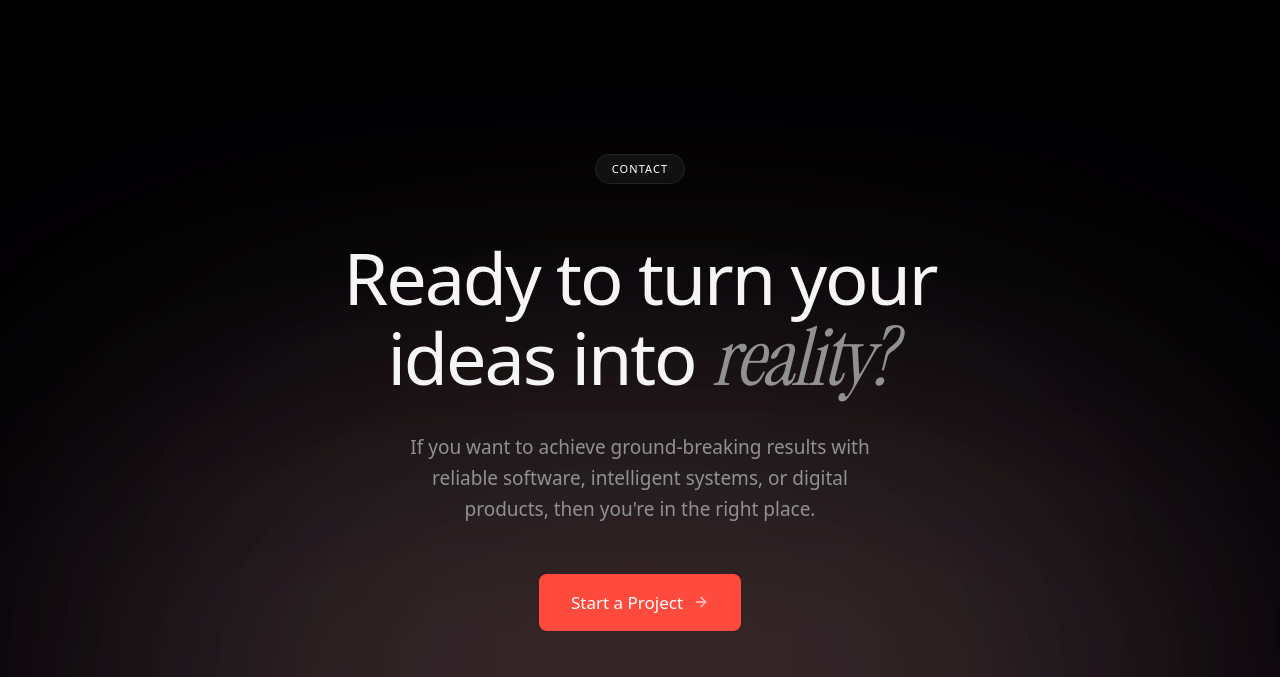
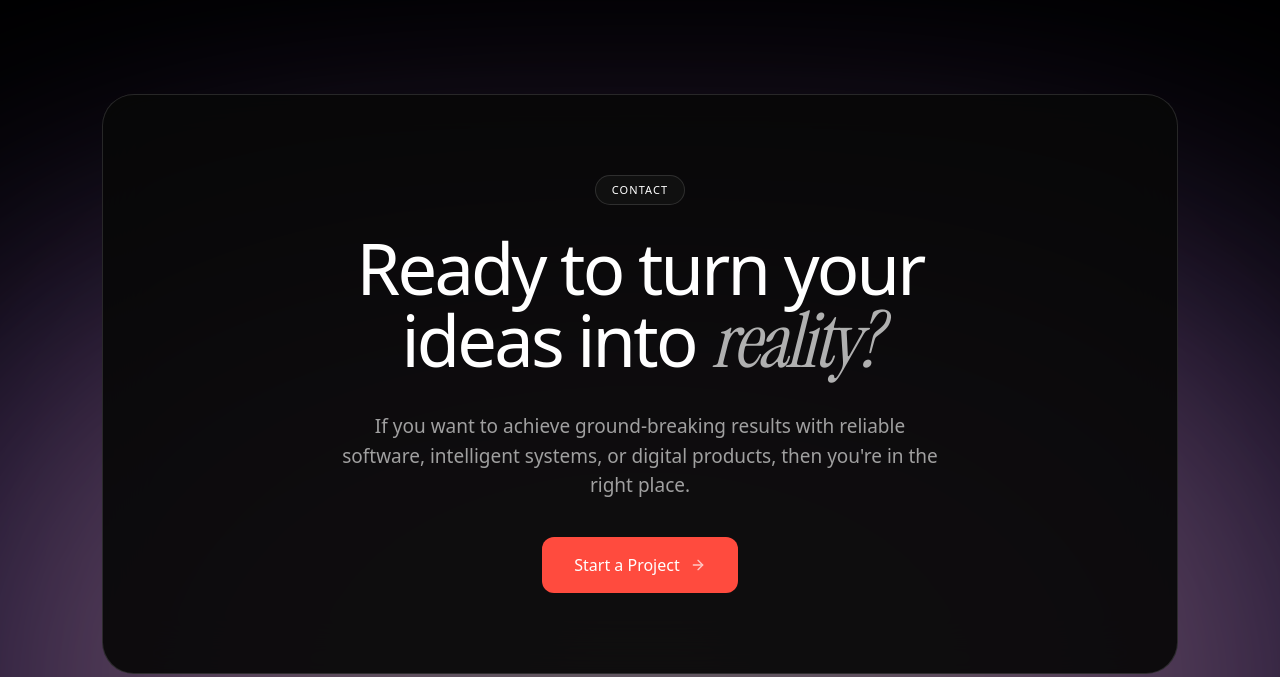
Before and after one commit to hyperqubegit/hyperqube-portfolio, a Next.js app: page / in a window 1280 px wide. Shown: the part 6254-6931 px from the top of the page. Built offline with nearby package versions, Linux system fonts and the light colour scheme.

Commit message:
feat: redesign Contact section as floating card with connected massive bloom

```diff
--- a/src/components/contact.tsx
+++ b/src/components/contact.tsx
@@ -8,56 +8,54 @@ import { SpectrumGlow } from "@/components/spectrum-glow";
 
 export function Contact() {
   const ref = useRef<HTMLDivElement>(null);
-  const isInView = useInView(ref, { once: true, margin: "-100px" });
 
   return (
     <section
       id="contact"
-      className="pt-16 pb-12 lg:pt-24 lg:pb-16 bg-[var(--color-brand-bg)] relative overflow-hidden"
+      className="pt-[80px] lg:pt-[100px] pb-[100px] lg:pb-[120px] bg-black relative z-10 overflow-hidden"
     >
-      {/* Heavy spectrum glow emerging from the bottom */}
-      <div className="absolute bottom-[-30%] left-1/2 -translate-x-1/2 w-full max-w-[1200px] aspect-[2/1] pointer-events-none">
-        <SpectrumGlow
-          variant="footer"
-          className="w-full h-full opacity-15"
-        />
-      </div>
-
-      <div
-        className="max-w-[1320px] mx-auto px-5 sm:px-8 lg:px-12 relative z-10"
+      <motion.div
         ref={ref}
+        initial={{ opacity: 0, y: 30 }}
+        whileInView={{ opacity: 1, y: 0 }}
+        viewport={{ once: true, margin: "-50px" }}
+        transition={{ duration: 0.8, ease: [0.16, 1, 0.3, 1] }}
+        className="w-[92vw] md:w-[90vw] lg:w-[min(84vw,1240px)] max-w-[1240px] mx-auto bg-[rgba(8,8,8,0.92)] border border-[rgba(255,255,255,0.13)] rounded-[28px] lg:rounded-[32px] px-6 py-16 lg:px-[40px] lg:py-[80px] relative z-10 flex flex-col items-center text-center backdrop-blur-xl"
       >
-        <div className="relative py-12 lg:py-16 flex flex-col items-center text-center max-w-[800px] mx-auto">
-          <div className="mb-12 lg:mb-14">
-            <span className="inline-flex items-center px-4 py-1.5 rounded-full bg-[#101010] border border-[var(--color-brand-border)] text-[11px] font-medium tracking-[0.1em] text-white uppercase">
+        <div className="mb-7">
+          <span className="inline-flex items-center px-4 py-1.5 rounded-full bg-[#101010] border border-[rgba(255,255,255,0.13)] text-[11px] font-medium tracking-[0.1em] text-white uppercase">
             Contact
           </span>
         </div>
 
-          <h2 className="text-[clamp(44px,6vw,72px)] font-medium tracking-[-0.03em] text-[var(--color-brand-text)] leading-[1.05] mb-8">
+        <h2 className="text-[clamp(48px,5.5vw,76px)] font-medium text-white leading-[1.0] tracking-[-0.04em] mb-7 lg:mb-8 max-w-[800px]">
           <span>Ready to turn your</span>
           <br className="hidden sm:block" />
           <span>
-              ideas into <em className="font-editorial italic font-normal text-[clamp(48px,6.5vw,80px)] text-[var(--color-brand-text-secondary)]">reality?</em>
+            ideas into <em className="font-editorial italic font-normal text-[clamp(52px,6vw,80px)] text-[#B0B0B0]">reality?</em>
           </span>
         </h2>
 
-          <p className="text-[17px] lg:text-[19px] text-[var(--color-brand-text-secondary)] leading-[1.65] mb-12 max-w-[500px]">
+        <p className="text-[17px] lg:text-[19px] text-[#A0A0A0] leading-[1.55] mb-8 lg:mb-9 max-w-[600px]">
           If you want to achieve ground-breaking results with reliable software, intelligent systems, or digital products, then you're in the right place.
         </p>
 
-          <motion.a
+        <a
           href="mailto:hyperqube.ff@gmail.com"
-            initial="hidden"
-            animate={isInView ? "show" : "hidden"}
-            variants={buttonReveal}
-            transition={{ delay: 1.0 }}
-            className="group inline-flex items-center gap-2.5 bg-[var(--color-brand-accent)] px-6 lg:px-8 py-3.5 lg:py-4 text-[16px] lg:text-[17px] font-medium text-white hover:bg-[var(--color-brand-accent-light)] transition-all duration-300 rounded-lg justify-center hover:-translate-y-1"
+          className="group inline-flex items-center justify-center gap-2.5 bg-[var(--color-brand-accent)] px-7 lg:px-8 h-[52px] lg:h-[56px] text-[16px] font-medium text-white hover:bg-[var(--color-brand-accent-light)] transition-all duration-300 rounded-[10px] lg:rounded-[12px] hover:-translate-y-1"
         >
           Start a Project
           <ArrowRight className="w-4 h-4 opacity-70 group-hover:translate-x-1 transition-transform" />
-          </motion.a>
-        </div>
+        </a>
+      </motion.div>
+
+      {/* Heavy spectrum glow emerging from behind the bottom of the card */}
+      <div className="absolute bottom-[-180px] lg:bottom-[-240px] left-1/2 -translate-x-1/2 w-[1000px] lg:w-[1300px] h-[600px] lg:h-[700px] pointer-events-none z-0">
+        <SpectrumGlow
+          variant="contact"
+          className="w-full h-full"
+          opacity={0.4}
+        />
       </div>
     </section>
   );
--- a/src/components/footer.tsx
+++ b/src/components/footer.tsx
@@ -2,12 +2,15 @@ import { SpectrumGlow } from "@/components/spectrum-glow";
 
 export function Footer() {
   return (
-    <footer className="bg-[#000000] border-t border-[var(--color-brand-border)] py-14 relative overflow-hidden">
+    <footer className="bg-[#000] border-t border-[rgba(255,255,255,0.08)] pt-[100px] pb-[32px] relative overflow-hidden">
       {/* Background glow spilling from contact */}
-      <SpectrumGlow
-        className="bottom-0 left-1/2 -translate-x-1/2 translate-y-1/2 w-[800px] h-[400px]"
-        opacity={0.06}
-      />
+      <div className="absolute top-[-250px] left-1/2 -translate-x-1/2 w-[1100px] lg:w-[1400px] h-[800px] pointer-events-none z-0">
+        <SpectrumGlow
+          variant="contact"
+          className="w-full h-full"
+          opacity={0.3}
+        />
+      </div>
 
       <div className="max-w-[1320px] mx-auto px-5 sm:px-8 lg:px-12 relative z-10">
         <div className="flex flex-col md:flex-row justify-between items-start md:items-center gap-8 mb-10">
@@ -23,14 +26,14 @@ export function Footer() {
                 <span className="text-[14px] font-normal tracking-[-0.01em] text-white leading-none">
                   HyperQube
                 </span>
-                <span className="text-[7px] font-normal tracking-[0.18em] text-[var(--color-brand-text-secondary)] uppercase leading-none mt-[2px]">
+                <span className="text-[7px] font-normal tracking-[0.18em] text-[#8A8A8A] uppercase leading-none mt-[2px]">
                   Software &bull; Data &bull; Intelligence
                 </span>
               </div>
             </div>
             <a
               href="mailto:hyperqube.ff@gmail.com"
-              className="text-[13px] text-[var(--color-brand-text-secondary)] hover:text-[var(--color-brand-accent)] transition-colors"
+              className="text-[13px] text-[#8A8A8A] hover:text-[var(--color-brand-accent)] transition-colors"
             >
               hyperqube.ff@gmail.com
             </a>
@@ -47,7 +50,7 @@ export function Footer() {
               <a
                 key={item.href}
                 href={item.href}
-                className="text-[13px] font-normal tracking-[0.04em] uppercase text-[var(--color-brand-text-secondary)] hover:text-[var(--color-brand-accent)] transition-colors"
+                className="text-[13px] font-normal tracking-[0.04em] uppercase text-[#8A8A8A] hover:text-[var(--color-brand-accent)] transition-colors"
               >
                 {item.label}
               </a>
@@ -55,11 +58,11 @@ export function Footer() {
           </nav>
         </div>
 
-        <div className="pt-6 border-t border-[var(--color-brand-border)] flex justify-between items-center">
-          <p className="text-[12px] text-[var(--color-brand-text-secondary)]">
+        <div className="pt-6 border-t border-[rgba(255,255,255,0.08)] flex justify-between items-center">
+          <p className="text-[12px] text-[#8A8A8A]">
             &copy; {new Date().getFullYear()} HyperQube. All rights reserved.
           </p>
-          <p className="text-[12px] text-[var(--color-brand-text-secondary)] hidden md:block">
+          <p className="text-[12px] text-[#8A8A8A] hidden md:block">
             Engineering Studio
           </p>
         </div>
--- a/src/components/spectrum-glow.tsx
+++ b/src/components/spectrum-glow.tsx
@@ -3,7 +3,7 @@
 import { motion, Variants } from "framer-motion";
 import { cn } from "@/lib/utils";
 
-type SpectrumVariant = "hero" | "section" | "card" | "footer";
+type SpectrumVariant = "hero" | "section" | "card" | "footer" | "contact";
 
 interface SpectrumGlowProps {
   className?: string;
@@ -66,7 +66,10 @@ const animViolet: Variants = {
 
 export function SpectrumGlow({ className, opacity = 1, variant = "section" }: SpectrumGlowProps) {
   // Adjust blur and blending based on variant
-  const baseBlur = variant === "card" ? "blur-[60px]" : "blur-[120px] md:blur-[140px]";
+  let baseBlur = "blur-[120px] md:blur-[140px]";
+  if (variant === "card") baseBlur = "blur-[60px]";
+  if (variant === "contact") baseBlur = "blur-[100px] lg:blur-[140px]";
+
   const mixBlend = "mix-blend-screen";
 
   return (
@@ -75,6 +78,50 @@ export function SpectrumGlow({ className, opacity = 1, variant = "section" }: Sp
       style={{ opacity }}
     >
       <div className="relative w-full h-full flex items-center justify-center">
+        {variant === "contact" ? (
+          <>
+            {/* Layer: Deep Violet (Bottom Right) */}
+            <motion.div
+              variants={animViolet}
+              initial="hidden"
+              animate={["show", "float"]}
+              className={cn(`absolute w-[120%] h-[120%] bg-[rgba(130,70,220,0.7)] rounded-[9999px] ${mixBlend} ${baseBlur}`)}
+              style={{ transform: "translate(10%, 20%)" }}
+            />
+            {/* Layer: Cyan/Blue (Bottom Left) */}
+            <motion.div
+              variants={animCyan}
+              initial="hidden"
+              animate={["show", "float"]}
+              className={cn(`absolute w-[110%] h-[110%] bg-[rgba(30,100,255,0.6)] rounded-[9999px] ${mixBlend} ${baseBlur}`)}
+              style={{ transform: "translate(-15%, 15%)" }}
+            />
+            {/* Layer: Orange/Yellow (Top Left / Center) */}
+            <motion.div
+              variants={animOrange}
+              initial="hidden"
+              animate={["show", "float"]}
+              className={cn(`absolute w-[100%] h-[100%] bg-[rgba(255,140,40,0.65)] rounded-[9999px] ${mixBlend} ${baseBlur}`)}
+              style={{ transform: "translate(-10%, -10%)" }}
+            />
+            {/* Layer: Magenta/Red (Top Right) */}
+            <motion.div
+              variants={animRed}
+              initial="hidden"
+              animate={["show", "float"]}
+              className={cn(`absolute w-[80%] h-[90%] bg-[rgba(255,45,100,0.55)] rounded-[9999px] ${mixBlend} ${baseBlur}`)}
+              style={{ transform: "translate(15%, -15%)" }}
+            />
+            {/* Layer: Warm White Center */}
+            <motion.div
+              variants={animWhite}
+              initial="hidden"
+              animate={["show", "float"]}
+              className={cn(`absolute w-[50%] h-[60%] bg-[rgba(255,245,230,0.85)] rounded-[9999px] ${mixBlend} ${baseBlur}`)}
+            />
+          </>
+        ) : (
+          <>
             {/* Layer G: Violet (Outer Edge Bottom/Right) */}
             <motion.div
               variants={animViolet}
@@ -134,6 +181,8 @@ export function SpectrumGlow({ className, opacity = 1, variant = "section" }: Sp
               animate={["show", "float"]}
               className={cn(`absolute w-[50%] h-[60%] bg-[rgba(255,255,255,0.04)] rounded-[9999px] ${mixBlend} ${baseBlur}`)}
             />
+          </>
+        )}
       </div>
     </div>
   );
```
Lines whose indentation alone changed are shown as unchanged.
